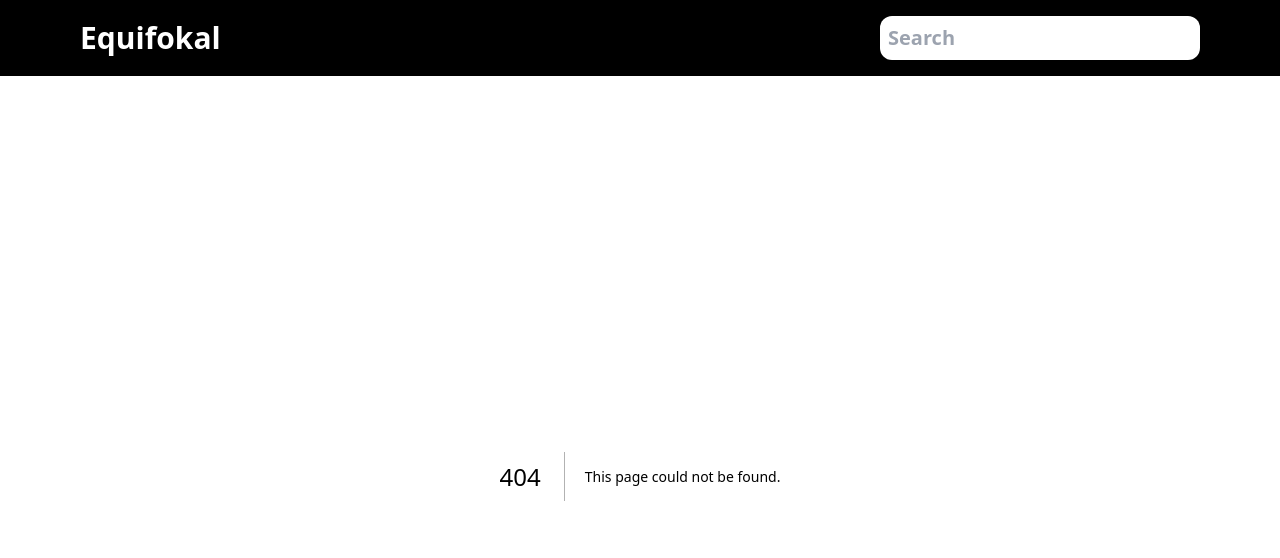
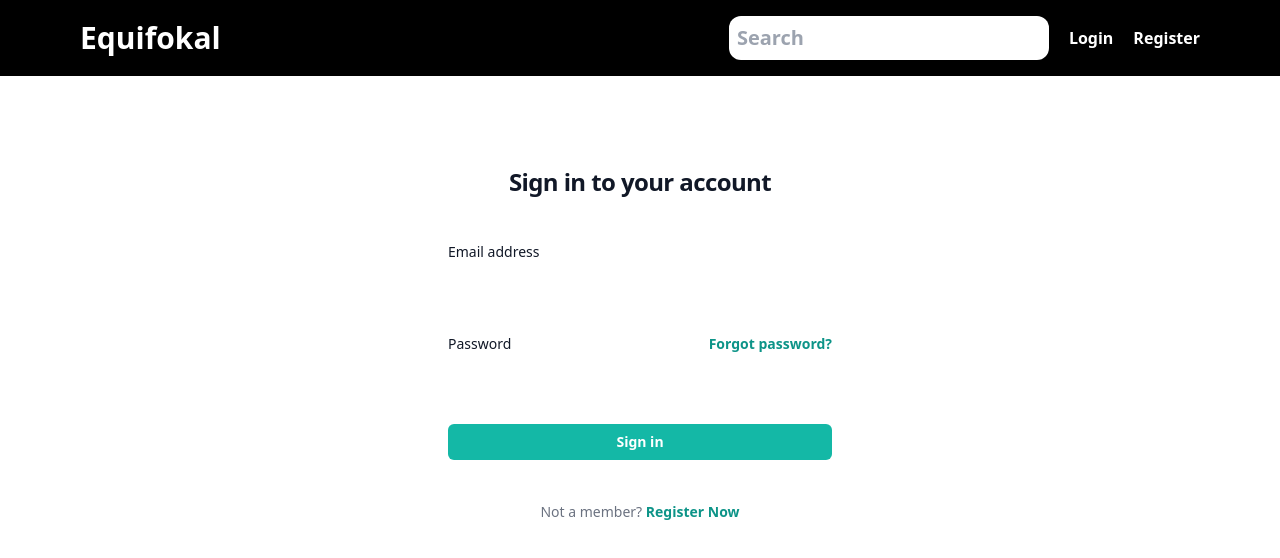
Before and after one commit to rashidfirhat98/equifokal-app, a Next.js app: page /login in a window 1280 px wide. Before the commit this address had no page. Shown: the top 558 px of the page. Built offline with nearby package versions, Linux system fonts and the light colour scheme.

Commit message:
Add sign in and register page

```diff
--- /dev/null
+++ b/src/app/login/page.tsx
@@ -0,0 +1,91 @@
+import Link from "next/link";
+
+export default function LoginPage() {
+  return (
+    <>
+      <div className="flex min-h-full flex-1 flex-col justify-center px-6 py-12 lg:px-8">
+        <div className="sm:mx-auto sm:w-full sm:max-w-sm">
+          {/* <img
+            alt="Your Company"
+            src="https://tailwindui.com/plus/img/logos/mark.svg?color=teal&shade=600"
+            className="mx-auto h-10 w-auto"
+          /> */}
+          <h2 className="mt-10 text-center text-2xl/9 font-bold tracking-tight text-gray-900">
+            Sign in to your account
+          </h2>
+        </div>
+
+        <div className="mt-10 sm:mx-auto sm:w-full sm:max-w-sm">
+          <form action="#" method="POST" className="space-y-6">
+            <div>
+              <label
+                htmlFor="email"
+                className="block text-sm/6 font-medium text-gray-900"
+              >
+                Email address
+              </label>
+              <div className="mt-2">
+                <input
+                  id="email"
+                  name="email"
+                  type="email"
+                  required
+                  autoComplete="email"
+                  className="block w-full rounded-md bg-white px-3 py-1.5 text-base text-gray-900 outline-1 -outline-offset-1 outline-gray-300 placeholder:text-gray-400 focus:outline-2 focus:-outline-offset-2 focus:outline-teal-600 sm:text-sm/6"
+                />
+              </div>
+            </div>
+
+            <div>
+              <div className="flex items-center justify-between">
+                <label
+                  htmlFor="password"
+                  className="block text-sm/6 font-medium text-gray-900"
+                >
+                  Password
+                </label>
+                <div className="text-sm">
+                  <a
+                    href="#"
+                    className="font-semibold text-teal-600 hover:text-teal-500"
+                  >
+                    Forgot password?
+                  </a>
+                </div>
+              </div>
+              <div className="mt-2">
+                <input
+                  id="password"
+                  name="password"
+                  type="password"
+                  required
+                  autoComplete="current-password"
+                  className="block w-full rounded-md bg-white px-3 py-1.5 text-base text-gray-900 outline-1 -outline-offset-1 outline-gray-500 placeholder:text-gray-400 focus:outline-2 focus:-outline-offset-2 focus:outline-teal-600 sm:text-sm/6"
+                />
+              </div>
+            </div>
+
+            <div>
+              <button
+                type="submit"
+                className="flex w-full justify-center rounded-md bg-teal-500 px-3 py-1.5 text-sm/6 font-semibold text-white shadow-xs hover:bg-teal-500 focus-visible:outline-2 focus-visible:outline-offset-2 focus-visible:outline-teal-600"
+              >
+                Sign in
+              </button>
+            </div>
+          </form>
+
+          <p className="mt-10 text-center text-sm/6 text-gray-500">
+            Not a member?{" "}
+            <Link
+              href="/register"
+              className="font-semibold text-teal-600 hover:text-teal-500"
+            >
+              Register Now
+            </Link>
+          </p>
+        </div>
+      </div>
+    </>
+  );
+}
--- /dev/null
+++ b/src/app/register/page.tsx
@@ -0,0 +1,98 @@
+"use client";
+
+import { useState } from "react";
+
+export default function RegisterPage() {
+  return (
+    <>
+      <div className="flex min-h-full flex-1 flex-col justify-center px-6 py-12 lg:px-8">
+        <div className="sm:mx-auto sm:w-full sm:max-w-sm">
+          {/* <img
+                alt="Your Company"
+                src="https://tailwindui.com/plus/img/logos/mark.svg?color=teal&shade=600"
+                className="mx-auto h-10 w-auto"
+              /> */}
+          <h2 className="mt-10 text-center text-2xl/9 font-bold tracking-tight text-gray-900">
+            Create an account
+          </h2>
+        </div>
+
+        <div className="mt-10 sm:mx-auto sm:w-full sm:max-w-sm">
+          <form action="#" method="POST" className="space-y-6">
+            <div>
+              <label
+                htmlFor="email"
+                className="block text-sm/6 font-medium text-gray-900"
+              >
+                Email address
+              </label>
+              <div className="mt-2">
+                <input
+                  id="email"
+                  name="email"
+                  type="email"
+                  required
+                  autoComplete="email"
+                  className="block w-full rounded-md bg-white px-3 py-1.5 text-base text-gray-900 outline-1 -outline-offset-1 outline-gray-300 placeholder:text-gray-400 focus:outline-2 focus:-outline-offset-2 focus:outline-teal-600 sm:text-sm/6"
+                />
+              </div>
+            </div>
+
+            <div>
+              <div className="flex items-center justify-between">
+                <label
+                  htmlFor="password"
+                  className="block text-sm/6 font-medium text-gray-900"
+                >
+                  Password
+                </label>
+                <div className="text-sm"></div>
+              </div>
+              <div className="mt-2">
+                <input
+                  id="password"
+                  name="password"
+                  type="password"
+                  required
+                  autoComplete="current-password"
+                  className="block w-full rounded-md bg-white px-3 py-1.5 text-base text-gray-900 outline-1 -outline-offset-1 outline-gray-500 placeholder:text-gray-400 focus:outline-2 focus:-outline-offset-2 focus:outline-teal-600 sm:text-sm/6"
+                />
+              </div>
+            </div>
+
+            <div>
+              <div className="flex items-center justify-between">
+                <label
+                  htmlFor="password"
+                  className="block text-sm/6 font-medium text-gray-900"
+                >
+                  Confirm Password
+                </label>
+                <div className="text-sm"></div>
+              </div>
+              <div className="mt-2">
+                <input
+                  id="password"
+                  name="password"
+                  type="password"
+                  required
+                  autoComplete="current-password"
+                  className="block w-full rounded-md bg-white px-3 py-1.5 text-base text-gray-900 outline-1 -outline-offset-1 outline-gray-500 placeholder:text-gray-400 focus:outline-2 focus:-outline-offset-2 focus:outline-teal-600 sm:text-sm/6"
+                />
+              </div>
+            </div>
+
+            <div>
+              <button
+                type="submit"
+                className="flex w-full justify-center rounded-md bg-teal-500 px-3 py-1.5 text-sm/6 font-semibold text-white shadow-xs hover:bg-teal-500 focus-visible:outline-2 focus-visible:outline-offset-2 focus-visible:outline-teal-600"
+              >
+                Register
+              </button>
+            </div>
+          </form>
+        </div>
+      </div>
+    </>
+  );
+}
--- a/src/components/Navbar.tsx
+++ b/src/components/Navbar.tsx
@@ -5,10 +5,22 @@ export default function Navbar() {
   return (
     <header className="bg-black sticky top-0 z-10">
       <nav className="flex flex-col gap-4 sm:flex-row sm:justify-between items-center p-4 font-bold max-w-6xl mx-auto text-white">
-        <h1 className="text-2xl sm:text-3xl text-center whitespace-nowrap">
-          <Link href="/">Equifokal</Link>
-        </h1>
-        <Search />
+        <div>
+          <h1 className="text-2xl sm:text-3xl text-center whitespace-nowrap">
+            <Link href="/">Equifokal</Link>
+          </h1>
+        </div>
+        <div className="flex flex-col sm:flex-row items-center gap-5">
+          <Search />
+          <div className="flex flex-row gap-5">
+            <h2>
+              <Link href="/login">Login</Link>
+            </h2>
+            <h2>
+              <Link href="/register">Register</Link>
+            </h2>
+          </div>
+        </div>
       </nav>
     </header>
   );
--- a/src/lib/fetchImages.ts
+++ b/src/lib/fetchImages.ts
@@ -16,8 +16,6 @@ export default async function fetchImages(
 
     const imagesResults: ImagesResults = await res.json();
 
-    console.log(imagesResults);
-
     // Parse data with zod schema
     const parsedData = ImagesSchemaWithPhotos.parse(imagesResults);
 
--- a/tailwind.config.ts
+++ b/tailwind.config.ts
@@ -1,4 +1,3 @@
-import { revalidatePath } from "next/cache";
 import type { Config } from "tailwindcss";
 
 export default {
```
